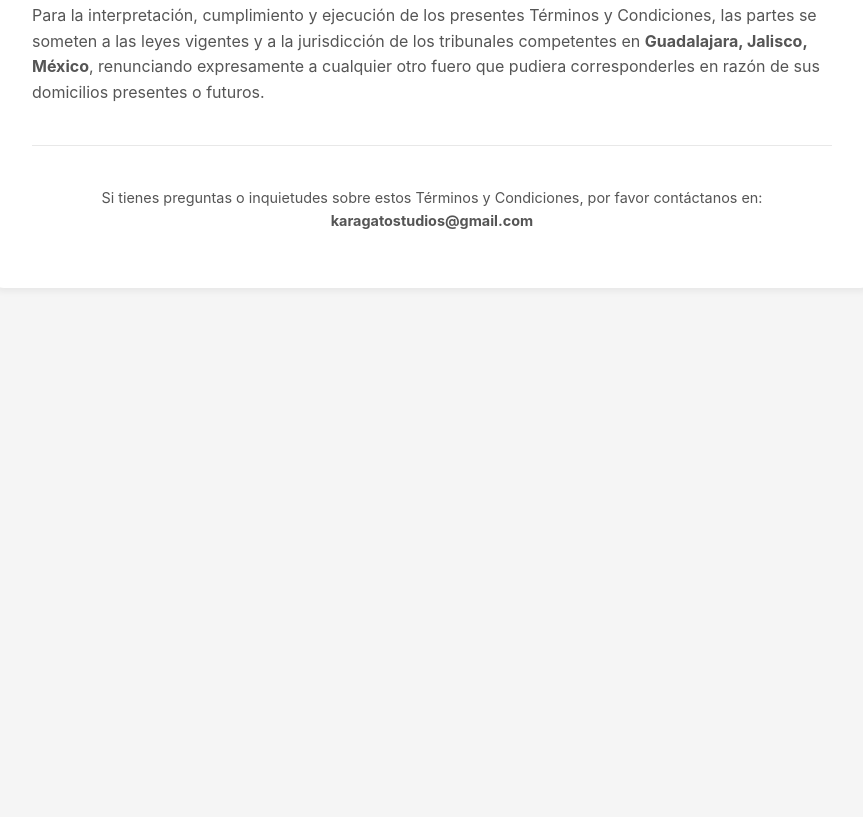
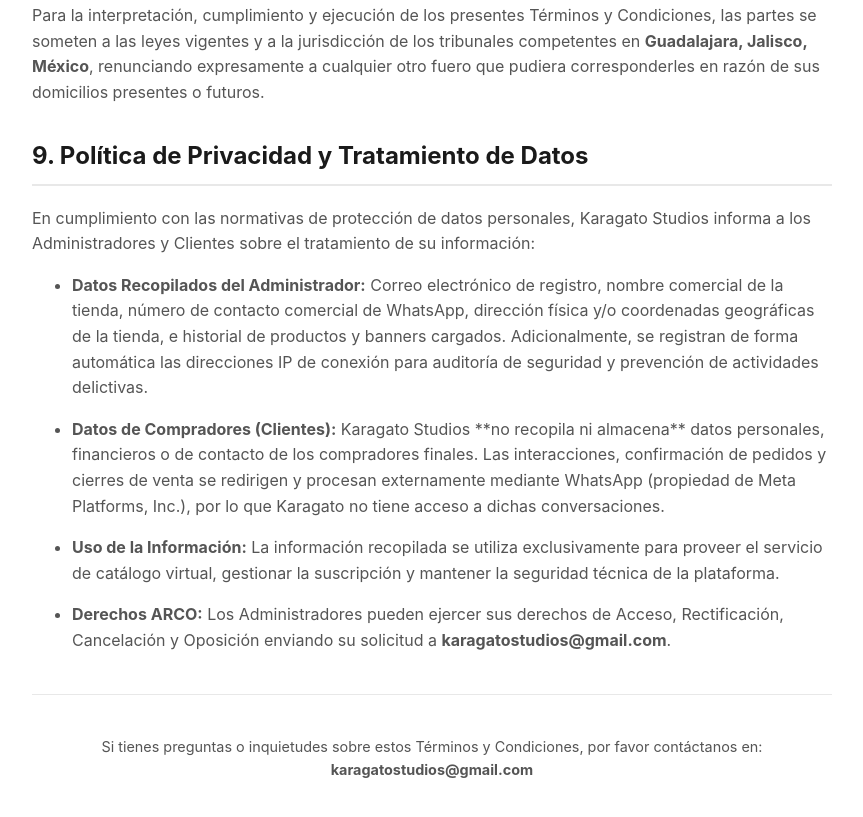
Before and after one commit to Karagato-Studios/Terminos-y-Condiciones-Catalogo-Virtual-Karagato, a plain HTML site: page index.html in a window 1280 px wide. Shown: the part 4699-5516 px from the top of the page, without its empty margins (208-1071 px from the left). Before the commit the page ends 5027 px from the top, so only its background shows below. Drawn offline with Linux system fonts and the light colour scheme.

Commit message:
Update legal terms: add Privacy Policy Section 9

```diff
--- a/index.html
+++ b/index.html
@@ -174,6 +174,15 @@
     <h2>8. Jurisdicción y Legislación Aplicable</h2>
     <p>Para la interpretación, cumplimiento y ejecución de los presentes Términos y Condiciones, las partes se someten a las leyes vigentes y a la jurisdicción de los tribunales competentes en <strong>Guadalajara, Jalisco, México</strong>, renunciando expresamente a cualquier otro fuero que pudiera corresponderles en razón de sus domicilios presentes o futuros.</p>
 
+    <h2>9. Política de Privacidad y Tratamiento de Datos</h2>
+    <p>En cumplimiento con las normativas de protección de datos personales, Karagato Studios informa a los Administradores y Clientes sobre el tratamiento de su información:</p>
+    <ul>
+        <li><strong>Datos Recopilados del Administrador:</strong> Correo electrónico de registro, nombre comercial de la tienda, número de contacto comercial de WhatsApp, dirección física y/o coordenadas geográficas de la tienda, e historial de productos y banners cargados. Adicionalmente, se registran de forma automática las direcciones IP de conexión para auditoría de seguridad y prevención de actividades delictivas.</li>
+        <li><strong>Datos de Compradores (Clientes):</strong> Karagato Studios **no recopila ni almacena** datos personales, financieros o de contacto de los compradores finales. Las interacciones, confirmación de pedidos y cierres de venta se redirigen y procesan externamente mediante WhatsApp (propiedad de Meta Platforms, Inc.), por lo que Karagato no tiene acceso a dichas conversaciones.</li>
+        <li><strong>Uso de la Información:</strong> La información recopilada se utiliza exclusivamente para proveer el servicio de catálogo virtual, gestionar la suscripción y mantener la seguridad técnica de la plataforma.</li>
+        <li><strong>Derechos ARCO:</strong> Los Administradores pueden ejercer sus derechos de Acceso, Rectificación, Cancelación y Oposición enviando su solicitud a <strong>karagatostudios@gmail.com</strong>.</li>
+    </ul>
+
     <hr style="border: none; border-top: 1px solid var(--border); margin: 40px 0;">
 
     <p style="text-align: center; font-size: 0.9em;">
```
